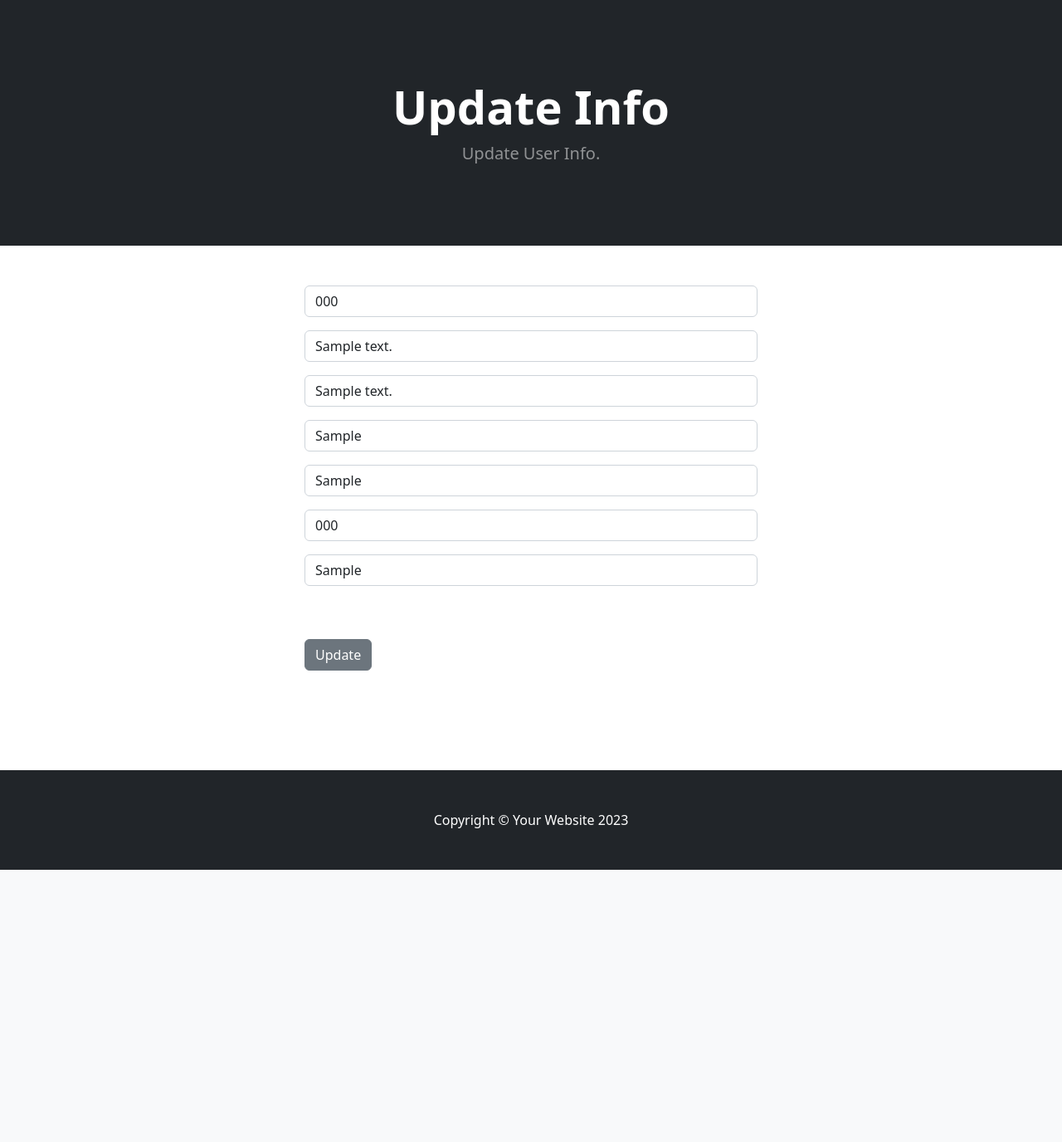
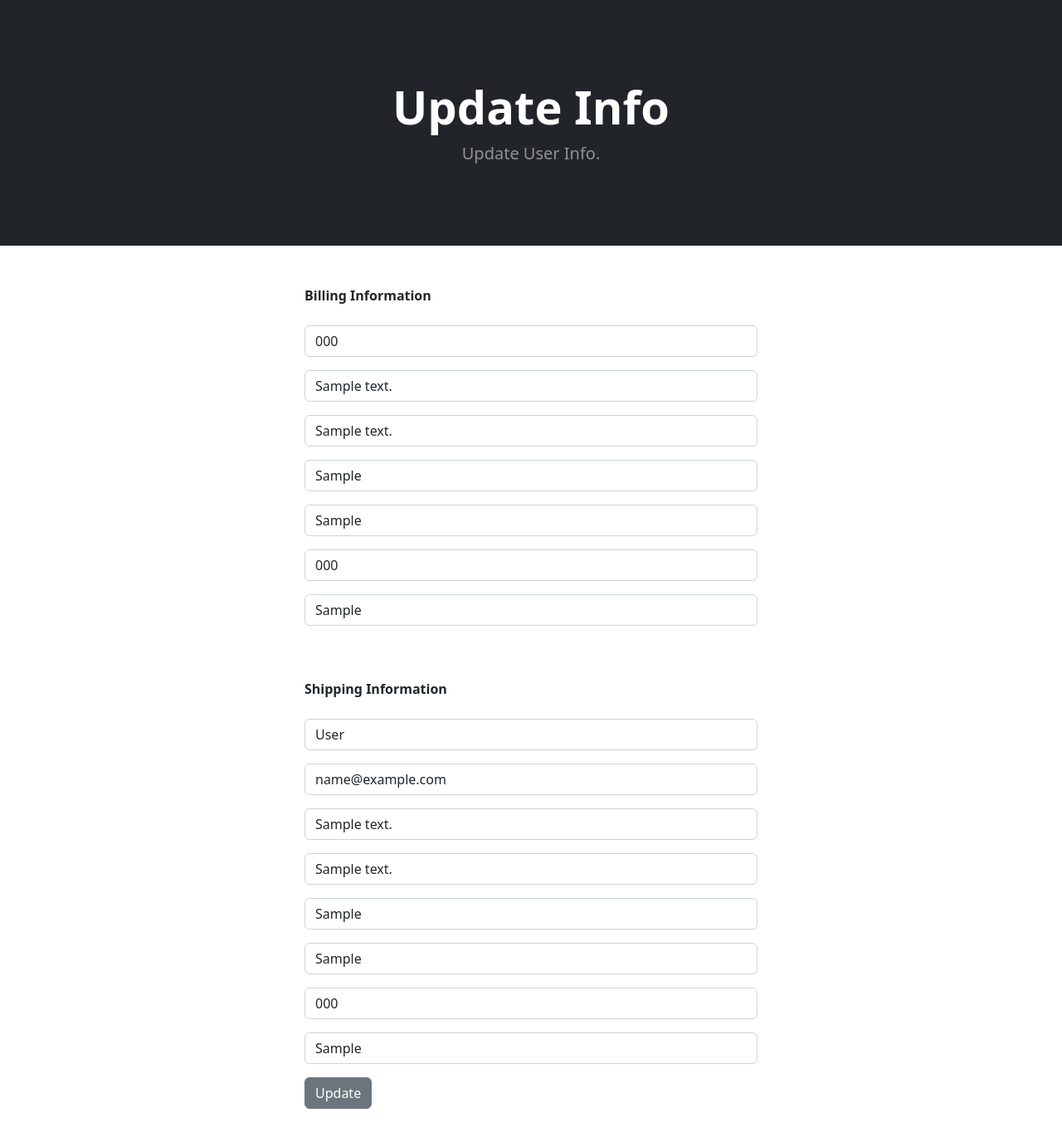
Before and after one commit to DebbieCoates/ecom, a Django app: page /update_info/ in a window 1280 px wide. Shown: the part 57-1433 px from the top of the page at 83% size. Before the commit the page ends 1105 px from the top, so only its background shows below. Run offline with Django 5.2, Linux system fonts and the light colour scheme; a user stored in the database is signed in; tables that the repository leaves empty hold one stand-in row (values such as "Sample post"); some libraries are stand-ins or nearby versions.

Commit message:
Shipping Info Form (30)

```diff
--- /dev/null
+++ b/payment/forms.py
@@ -0,0 +1,19 @@
+from django import forms
+from .models import shippingAddress
+
+class ShippingAddressForm(forms.ModelForm):
+
+    shipping_fullname = forms.CharField(label="", widget=forms.TextInput(attrs={'class':'form-control', 'placeholder':'Full Name'}), required=True)
+    shipping_email = forms.CharField(label="", widget=forms.TextInput(attrs={'class':'form-control', 'placeholder':'email address'}), required=True)
+    shipping_address1 = forms.CharField(label="", widget=forms.TextInput(attrs={'class':'form-control', 'placeholder':'Address Line 1'}), required=True)
+    shipping_address2 = forms.CharField(label="", widget=forms.TextInput(attrs={'class':'form-control', 'placeholder':'Address Line 2'}), required=False)
+    shipping_city = forms.CharField(label="", widget=forms.TextInput(attrs={'class':'form-control', 'placeholder':'City'}), required=True)
+    shipping_county = forms.CharField(label="", widget=forms.TextInput(attrs={'class':'form-control', 'placeholder':'County'}), required=False)
+    shipping_postcode = forms.CharField(label="", widget=forms.TextInput(attrs={'class':'form-control', 'placeholder':'Postcode'}), required=True)
+    shipping_country = forms.CharField(label="", widget=forms.TextInput(attrs={'class':'form-control', 'placeholder':'Country'}), required=True)
+
+    class Meta:
+        model = shippingAddress
+        fields = ['shipping_fullname', 'shipping_email', 'shipping_address1', 'shipping_address2', 'shipping_city', 'shipping_county', 'shipping_postcode', 'shipping_country']
+
+        exclude = ['user',]
--- a/payment/models.py
+++ b/payment/models.py
@@ -4,18 +4,18 @@ from django.contrib.auth.models import User
 # Create your models here.
 class shippingAddress(models.Model):
     user = models.ForeignKey(User, on_delete=models.CASCADE, null=True, blank=True)
-    fullname = models.CharField(max_length=100)
-    email = models.EmailField()
-    address1 = models.CharField(max_length=255, blank=True, null=True)
-    address2 = models.CharField(max_length=255, blank=True, null=True)
-    city = models.CharField(max_length=255, blank=True, null=True)
-    county = models.CharField(max_length=255, blank=True, null=True)
-    postcode = models.CharField(max_length=255, blank=True, null=True)
-    country = models.CharField(max_length=255, blank=True, null=True)
+    shipping_fullname = models.CharField(max_length=100)
+    shipping_email = models.EmailField()
+    shipping_address1 = models.CharField(max_length=255, blank=True, null=True)
+    shipping_address2 = models.CharField(max_length=255, blank=True, null=True)
+    shipping_city = models.CharField(max_length=255, blank=True, null=True)
+    shipping_county = models.CharField(max_length=255, blank=True, null=True)
+    shipping_postcode = models.CharField(max_length=255, blank=True, null=True)
+    shipping_country = models.CharField(max_length=255, blank=True, null=True)
 
    #Dont pluralise address to addresses
     class Meta:
         verbose_name_plural = 'Shipping Address'
 
     def __str__(self):
-        return f'Shipping Address for {str(self.id)} - {self.fullname}'
+        return f'Shipping Address for {str(self.id)} - {self.shipping_fullname}'
--- a/store/templates/update_info.html
+++ b/store/templates/update_info.html
@@ -19,10 +19,16 @@
 
                 <div class="col-md-6 offset-md-3">
                     <br/><br/>
+                    <strong>Billing Information</strong>
+                    <br/><br/>
                     <form method="POST" action="{% url 'update_info' %}">
                         {% csrf_token %}
                         {{ form.as_p }}
                         <br/><br/>
+                        <strong>Shipping Information</strong>
+                        <br/><br/>
+                        {{ ShippingAddressForm.as_p }}
+
                         <button type="submit" class="btn btn-secondary">Update</button>
                     </form>
                     <br/><br/>
--- a/store/views.py
+++ b/store/views.py
@@ -6,6 +6,10 @@ from django.contrib import messages
 from django.contrib.auth.models import User
 from django.contrib.auth.forms import UserCreationForm
 from django import forms
+
+from payment.forms import ShippingAddressForm
+from payment.models import shippingAddress
+
 from .forms import SignUpForm, UpdateUsrForm, ChangePasswordForm, UserInfoForm
 from django.db.models import Q
 import json
@@ -26,17 +30,22 @@ def search(request):
     else:
         return render(request, 'search.html', {})
 
-
-
 def update_info(request):
     if request.user.is_authenticated:
+        #get current user
         current_user = Profile.objects.get(user__id=request.user.id)
+        #gt current user shipping address
+        shipping_user = shippingAddress.objects.get(user__id=request.user.id)
+        # Get their saved cart from database
         form = UserInfoForm(request.POST or None, instance=current_user)
-        if form.is_valid():
+        #get user shipping info
+        shipping_form = ShippingAddressForm(request.POST or None, instance=shipping_user)
+        if form.is_valid() or shipping_form.is_valid():
             form.save()
+            shipping_form.save()
             messages.success(request, "Your information has been updated successfully!")
             return redirect('home')
-        return render(request, 'update_info.html', {'form': form})
+        return render(request, 'update_info.html', {'form': form, 'ShippingAddressForm': shipping_form })
     else:
         messages.success(request, "You must be logged in to access that page!")
         return redirect('home')
@@ -76,7 +85,6 @@ def update_user(request):
     else:
         messages.success(request, "You must be logged in to access that page!")
         return redirect('home')
-
 
 def category_summary(request):
     categories = Category.objects.all()
```
Also changed, not shown: payment/migrations/0002_rename_address1_shippingaddress_shipping_address1_and_more.py (added).
